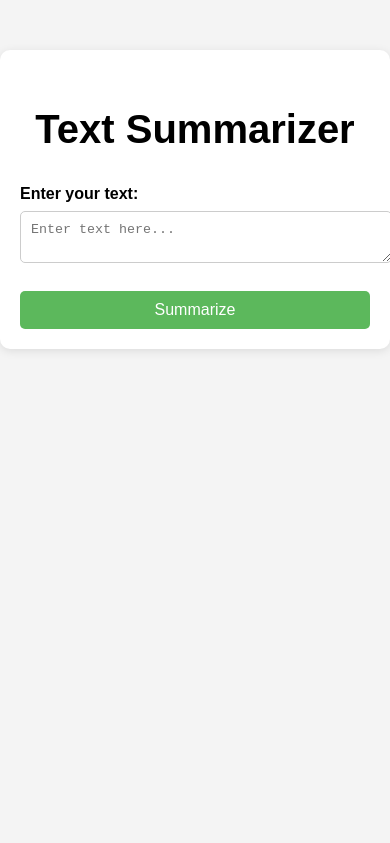
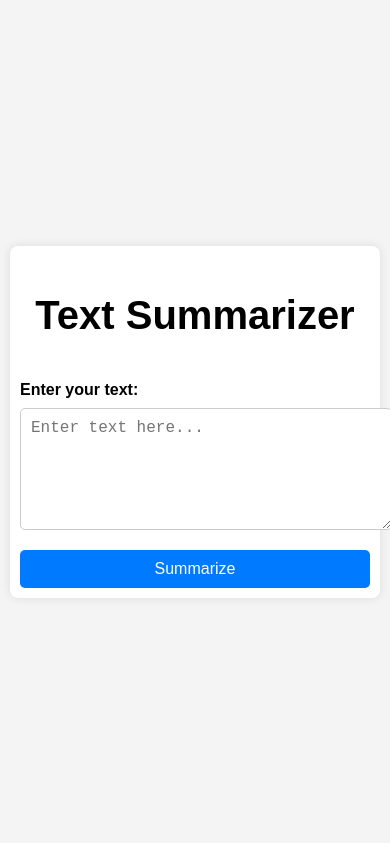
Before and after one commit to Soundaryalakshmi-R/Text_summarizer_basic, a Flask app: page / in a window 390 px wide. Run offline with Flask 3, Linux system fonts and the light colour scheme.

Commit message:
updates nlp

```diff
--- a/app.py
+++ b/app.py
@@ -5,6 +5,14 @@ from summarizer import summarize_text
 from flask_migrate import Migrate
  #from dotenv import load_dotenv
 import os
+import nltk
+import spacy
+
+# Download the punkt resource
+nltk.download('punkt')
+# Load SpaCy's language model
+nlp = spacy.load("en_core_web_sm")
+
 app = Flask(__name__,static_url_path='/static')
 app.config['UPLOAD_FOLDER'] = os.path.join(os.getcwd(), 'uploads')
 
--- a/templates/index.html
+++ b/templates/index.html
@@ -5,6 +5,68 @@
     <meta name="viewport" content="width=device-width, initial-scale=1.0" />
     <title>Text Summarizer</title>
     <link rel="stylesheet" href="/static/style.css" />
+    <style>
+      body {
+        font-family: Arial, sans-serif;
+        margin: 0;
+        padding: 0;
+        display: flex;
+        justify-content: center;
+        align-items: center;
+        height: 100vh;
+        background-color: #f4f4f4;
+      }
+      .container {
+        width: 90%;
+        max-width: 600px;
+        background: white;
+        padding: 20px;
+        box-shadow: 0 0 10px rgba(0, 0, 0, 0.1);
+        border-radius: 8px;
+      }
+      h1 {
+        text-align: center;
+        margin-bottom: 20px;
+      }
+      form {
+        display: flex;
+        flex-direction: column;
+      }
+      label {
+        margin-bottom: 5px;
+      }
+      textarea {
+        width: 100%;
+        height: 150px;
+        padding: 10px;
+        margin-bottom: 20px;
+        border-radius: 5px;
+        border: 1px solid #ccc;
+        font-size: 16px;
+      }
+      button {
+        padding: 10px 20px;
+        font-size: 16px;
+        color: white;
+        background-color: #007bff;
+        border: none;
+        border-radius: 5px;
+        cursor: pointer;
+      }
+      button:hover {
+        background-color: #0056b3;
+      }
+      @media (max-width: 600px) {
+        .container {
+          width: 100%;
+          margin: 10px;
+          padding: 10px;
+        }
+        textarea {
+          height: 100px;
+        }
+      }
+    </style>
   </head>
   <body>
     <div class="container">
```
Also changed, not shown: summarizer.py (+30 -8 lines), templates/summary.html (+71 -0 lines).
